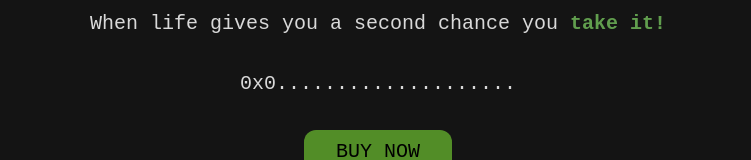
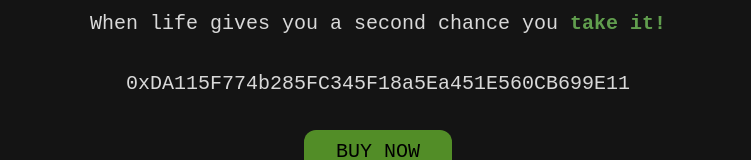
Before and after one commit to GeorgiyAslanyan/wtf, a Next.js app: page / in a window 1280 px wide. Shown: the part 530-690 px from the top of the page, without its empty margins (262-1013 px from the left). Built offline with nearby package versions, Linux system fonts and the light colour scheme.

Commit message:
upd links

```diff
--- a/app/page.js
+++ b/app/page.js
@@ -26,10 +26,10 @@ export default function Home() {
       <p className="text-center px-2 sm:px-0">
         When life gives you a second chance you <span className="font-bold text-[#619e4e]">take it!</span>
       </p>
-      <p className="break-words w-[95%]">0x0....................</p>
+      <p className="break-words w-[95%]">0xDA115F774b285FC345F18a5Ea451E560CB699E11</p>
       <a
         className="bg-[#528D27] hover:bg-[#D9EA81] text-black px-8 ease-linear duration-100 transition-all  py-2 rounded-xl"
-        href=""
+        href="https://app.uniswap.org/#/swap?outputCurrency=0xDA115F774b285FC345F18a5Ea451E560CB699E11"
         target="_blank"
         rel="noopener noreferrer">
         BUY NOW
@@ -52,14 +52,14 @@ export default function Home() {
       <div className="flex items-center sm:gap-10 gap-5">
       <a
             className="scale-100 hover:scale-110 ease-linear duration-150 transition-all"
-            href="https://www.dextools.io/"
+            href="https://www.dextools.io/app/en/ether/pair-explorer/0xDA115F774b285FC345F18a5Ea451E560CB699E11"
             target="_blank"
             rel="noopener noreferrer">
             <Image alt="dextools" src={'/dextools.png'} width={40} height={40}/>
           </a>
           <a
             className="scale-100 hover:scale-110  ease-linear duration-150 transition-all"
-            href="https://etherscan.io/"
+            href="https://etherscan.io/token/0xDA115F774b285FC345F18a5Ea451E560CB699E11#code"
             target="_blank"
             rel="noopener noreferrer">
              <Image alt="etherscan" src={'/etherscan.png'} width={40} height={40}/>
```
